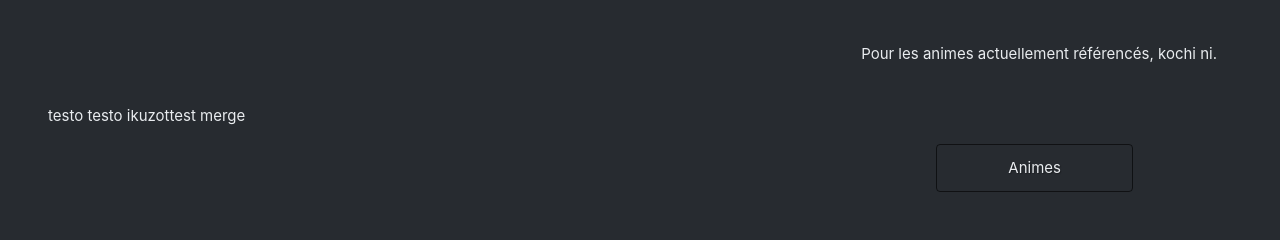
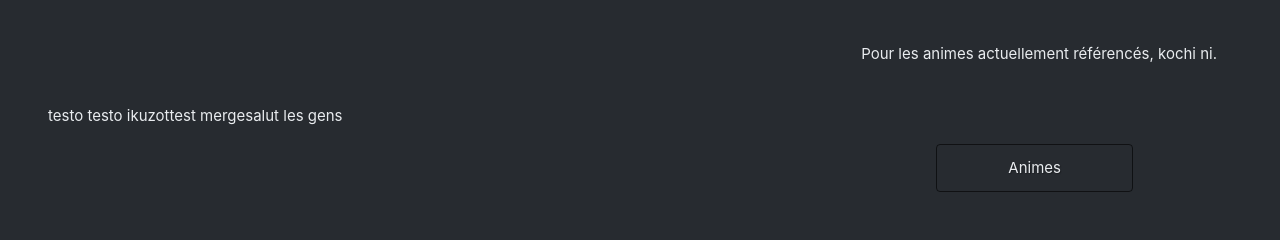
Before and after one commit to kuronana/Manga-K, a Symfony app: template templates/security/home.html.twig in a window 1280 px wide. Shown: the part 1030-1270 px from the top of the page. Run offline with Twig, Linux system fonts and the light colour scheme; the template is opened without the code that fills it, so the values that code supplies are empty; form fields are guessed from the names that the template uses; some libraries are stand-ins or nearby versions.

Commit message:
Ajout de salut

```diff
--- a/templates/security/home.html.twig
+++ b/templates/security/home.html.twig
@@ -46,6 +46,7 @@
             <p class="col-12 pb-4">Pour les animes actuellement référencés, kochi ni.</p>
             <p>testo testo ikuzo</p>
             <p>ttest merge</p>
+            <p>salut les gens</p>
             <button type="button" class="btn btn-outline-light btn-block col-2 offset-9">Animes</button>
         </div>
     </div>
```
